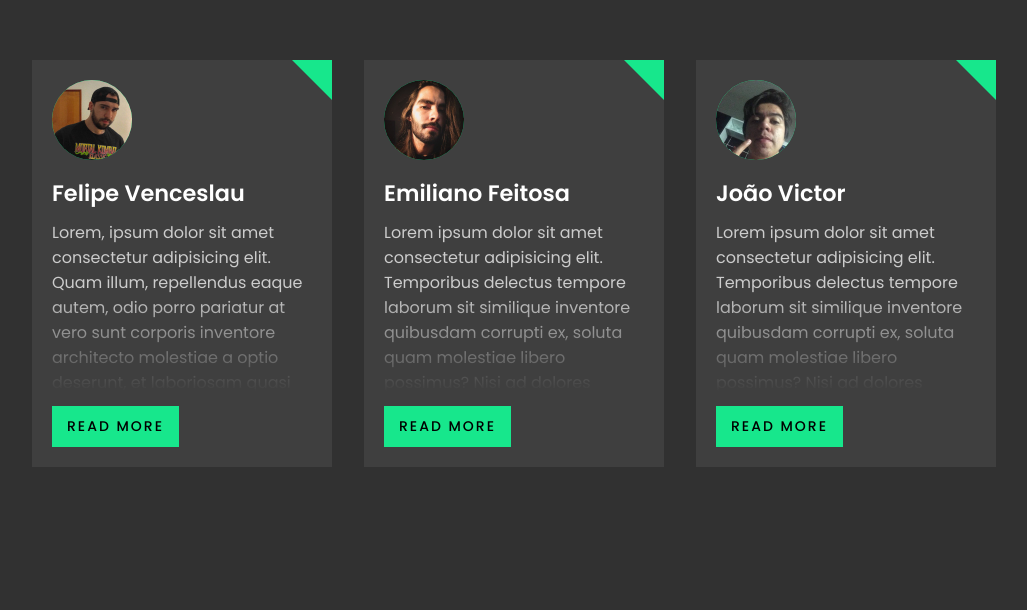
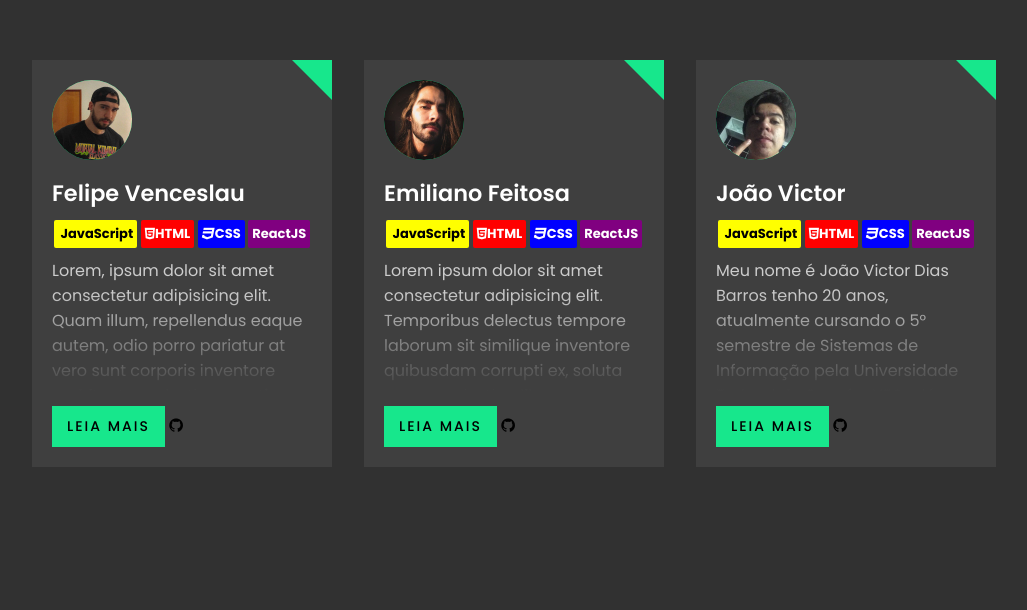
Before and after one commit to emilianots/atvs-des-web, a plain HTML site: page Atividade 2 Des. Web - HTML/index.html in a window 1280 px wide. Shown: the part 137-747 px from the top of the page, without its empty margins (126-1153 px from the left). Drawn offline with Linux system fonts and the light colour scheme.

Commit message:
feat: add interest tags

```diff
--- a/Atividade 2 Des. Web - HTML/index.html
+++ b/Atividade 2 Des. Web - HTML/index.html
@@ -5,6 +5,7 @@
     <meta http-equiv="X-UA-Compatible" content="IE=edge">
     <meta name="viewport" content="width=device-width, initial-scale=1.0">
     <title>Project 01 - Web</title>
+    <link rel="stylesheet" href="https://cdnjs.cloudflare.com/ajax/libs/font-awesome/4.7.0/css/font-awesome.min.css">
     <link rel="stylesheet" href="style.css">
 </head>
 <body>
@@ -16,6 +17,12 @@
 
             <div class="content">
                 <h3>Felipe Venceslau</h3>
+                <div class="tags">
+                    <span class="tag-one"><i class="fa fa-g"></i> JavaScript</span>
+                    <span class="tag-two"><i class="fa fa-html5"></i>HTML</span>
+                    <span class="tag-three"><i class="fa fa-css3"></i>CSS</span>
+                    <span class="tag-four">ReactJS</span>
+                </div>
                 <p>Lorem, ipsum dolor sit amet
                     consectetur adipisicing elit.
                     Quam illum, repellendus eaque
@@ -25,8 +32,12 @@
                     deserunt, et laboriosam quasi
                     saepe.
                 </p>
+                <a href="more-info/felipe.html" class="more-info-link">Mais informações</a>
             </div>
             <a class="more" ></a>
+            <a class="github-icon">
+                <i class="fa fa-github"></i>
+            </a>
         </div>
 
         <div class="card">
@@ -36,6 +47,12 @@
 
             <div class="content">
                 <h3>Emiliano Feitosa</h3>
+                <div class="tags">
+                    <span class="tag-one"><i class="fa fa-g"></i> JavaScript</span>
+                    <span class="tag-two"><i class="fa fa-html5"></i>HTML</span>
+                    <span class="tag-three"><i class="fa fa-css3"></i>CSS</span>
+                    <span class="tag-four">ReactJS</span>
+                </div>
                 <p>Lorem ipsum dolor sit
                     amet consectetur
                     adipisicing elit.
@@ -51,8 +68,12 @@
                     repudiandae impedit saepe hic aliquid,
                     necessitatibus ex esse sit dicta!
                 </p>
+                <a href="more-info/emiliano.html" class="more-info-link">Mais informações</a>
             </div>
             <a class="more"></a>
+            <a class="github-icon">
+                <i class="fa fa-github"></i>
+            </a>
         </div>
 
         <div class="card">
@@ -62,23 +83,28 @@
 
             <div class="content">
                 <h3>João Victor</h3>
-                <p>Lorem ipsum dolor sit
-                    amet consectetur
-                    adipisicing elit.
-                    Temporibus delectus
-                    tempore laborum sit
-                    similique inventore
-                    quibusdam corrupti ex,
-                    soluta quam molestiae
-                    libero possimus? Nisi ad
-                    dolores accusamus quo
-                    consectetur eaque pariatur
-                    fugiat qui voluptatum laudantium,
-                    repudiandae impedit saepe hic aliquid,
-                    necessitatibus ex esse sit dicta!
+                <div class="tags">
+                    <span class="tag-one"><i class="fa fa-g"></i> JavaScript</span>
+                    <span class="tag-two"><i class="fa fa-html5"></i>HTML</span>
+                    <span class="tag-three"><i class="fa fa-css3"></i>CSS</span>
+                    <span class="tag-four">ReactJS</span>
+                </div>
+                <p>
+                    Meu nome é João Victor Dias Barros
+                    tenho 20 anos, atualmente cursando o 5° semestre de
+                    Sistemas de Informação pela
+                    Universidade Federal do Ceará - UFC, além disso, sou
+                    bolsista de Pesquisa e Desenvolvimento, na área de FrontEnd
+                    na Insight Data Science Lab.
+                    No ensino médio fiz curso técnico de Informática.
                 </p>
+                <hr />
+                <a href="more-info/joaovictor.html" class="more-info-link">Mais informações</a>
             </div>
             <a class="more"></a>
+            <a class="github-icon">
+                <i class="fa fa-github"></i>
+            </a>
         </div>
     </div>
 
--- a/Atividade 2 Des. Web - HTML/style.css
+++ b/Atividade 2 Des. Web - HTML/style.css
@@ -84,8 +84,53 @@ body {
     overflow: hidden;
 }
 
+.container .card .content .tags {
+    display: flex;
+    justify-content: space-around;
+    flex-wrap: wrap;
+
+    margin-bottom: 10px;
+}
+
+.container .card .content .tags span {
+    border-radius: 2px;
+    padding: 4px;
+    font-size: 13px;
+    color: #FFF;
+    text-align: center;
+
+    font-weight: bold;
+
+}
+
+.container .card .content .tags .tag-one {
+    background: yellow;
+    color: #000;
+}
+
+.container .card .content .tags .tag-two {
+    background: red;
+}
+
+.container .card .content .tags .tag-three {
+    background: blue;
+}
+
+.container .card .content .tags .tag-four {
+    background: purple;
+}
+
+
+
 .container .card.active .content{
     height: auto;
+}
+
+.container .card.active .content .more-info-link {
+    color: #FFF ;
+    cursor: pointer;
+
+    text-decoration: underline;
 }
 
 .container .card.active .content::before {
@@ -128,15 +173,22 @@ body {
     font-size: 14px;
 }
 
+.container .card .github-icon {
+    width: 5rem;
+    height: 5rem;
+
+    cursor: pointer;
+}
+
 .container .card.active .more {
     background: #ff2b7e;
     color: #fff;
 }
 
 .container .card .more::before {
-    content: 'Read more';
+    content: 'Leia mais';
 }
 
 .container .card.active .more::before {
-    content: 'Read Less';
+    content: 'Leia menos';
 }
```
Also changed, not shown: Atividade 2 Des. Web - HTML/more-info/joaovictor.html (added, +12 -0 lines), Atividade 2 Des. Web - HTML/more-info/emiliano.html (added), Atividade 2 Des. Web - HTML/more-info/felipe.html (added).
